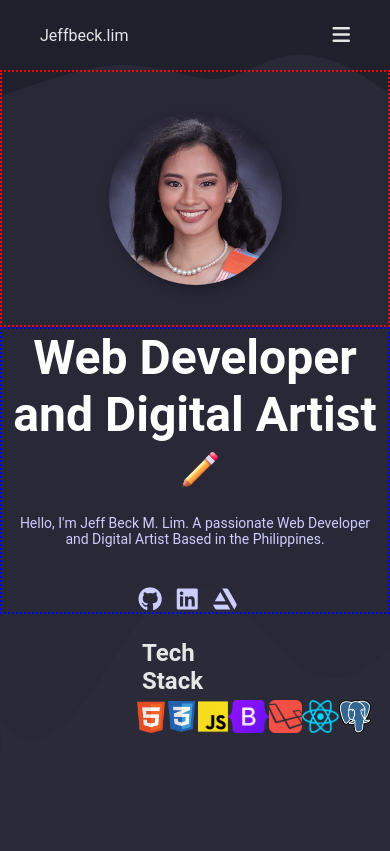
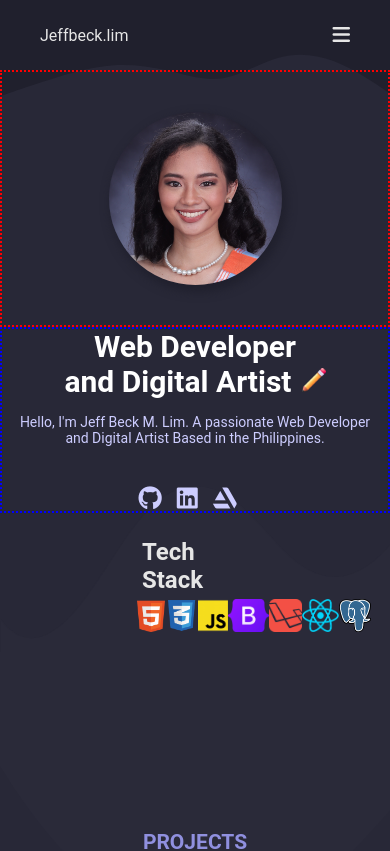
Before and after one commit to JeffBeckLim/portfolio, a React (Create React App) app: page / in a window 390 px wide. Shown: the top 851 px of the page. Built offline with nearby package versions, Linux system fonts and the light colour scheme.

Commit message:
almost supports galaxy fold

```diff
--- a/src/App.css
+++ b/src/App.css
@@ -386,6 +386,12 @@
     display: none;
     font-size: 14px;
   }
+  .main__content h2{
+    font-size: 30px;
+  }
+  .pencil-icon{
+    height: 1.5rem !important;
+  }
   .contact-content{
     height: 100%;
     padding: 0;
--- a/src/components/Hero.js
+++ b/src/components/Hero.js
@@ -20,7 +20,7 @@ const Hero = () => {
             <div className="main main__content">
                 <h2>Web Developer <br />
                     and Digital Artist
-                    <img src={Pencil} alt="" style={{height: '36px', padding: '0px 0px 0px 10px'}} />
+                    <img className='pencil-icon' src={Pencil} alt="" style={{height: '36px', padding: '0px 0px 0px 10px'}} />
                 </h2>
                 <h6>
                     Hello, I'm Jeff Beck M. Lim. A passionate Web Developer <br /> and Digital Artist Based in the Philippines.
```
